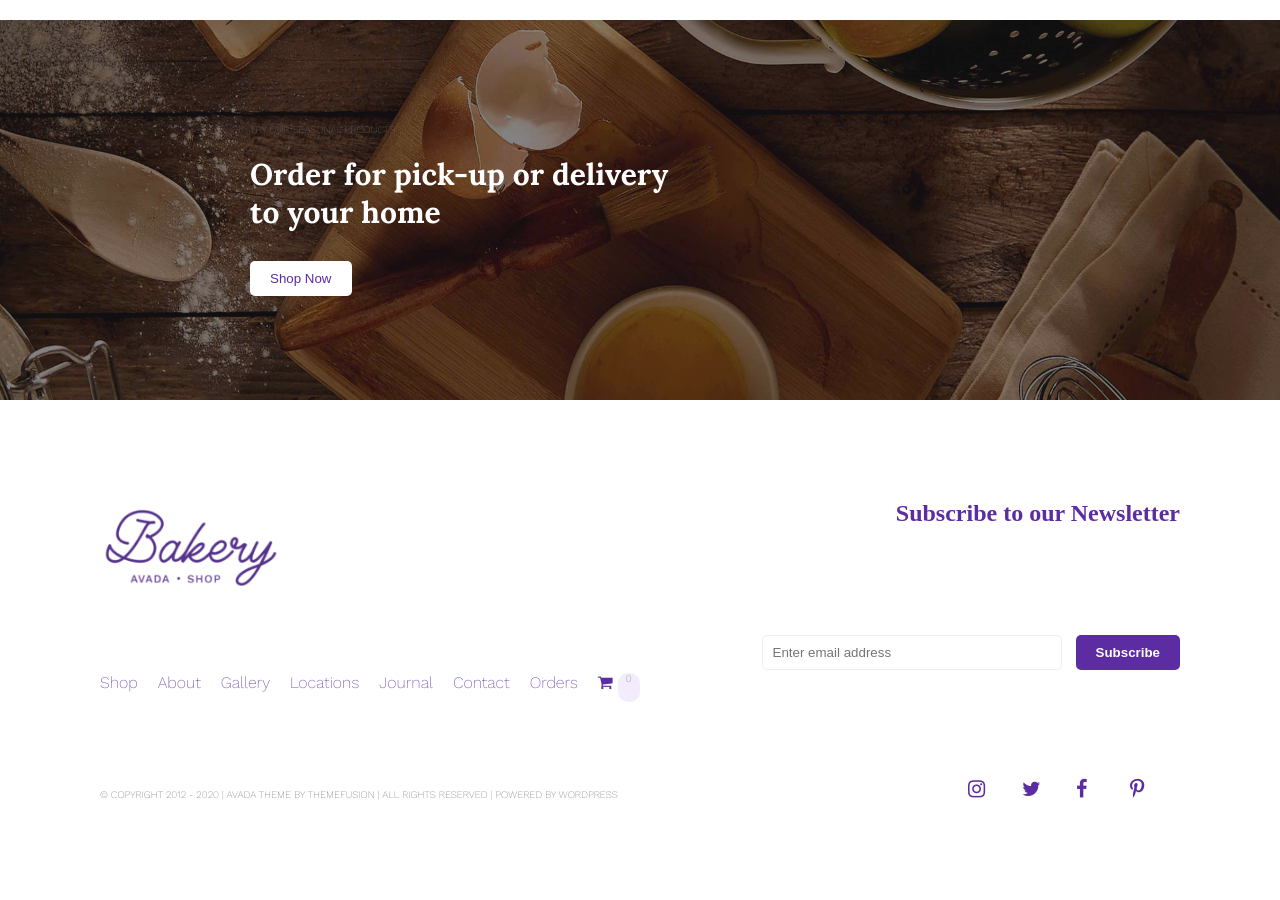
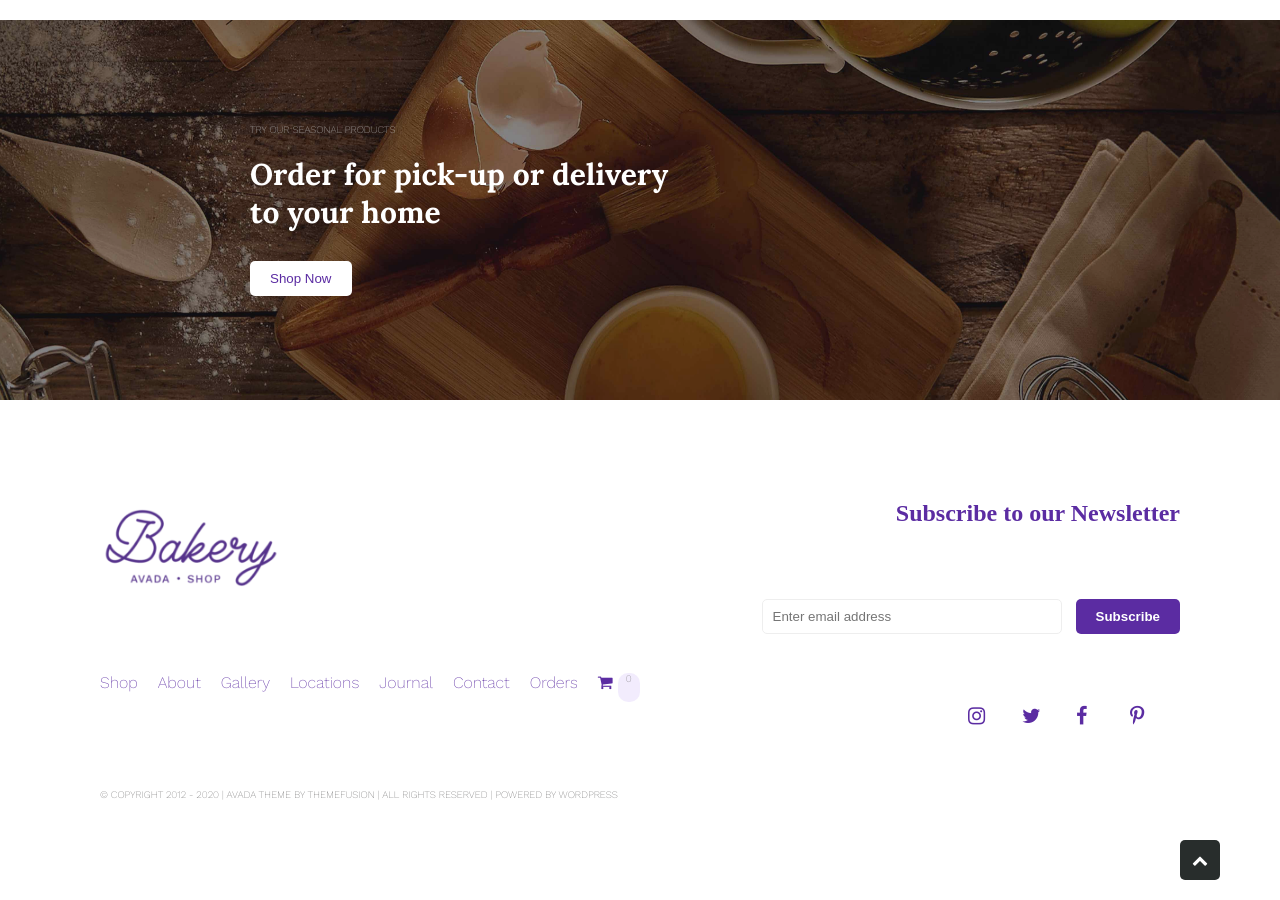
Before and after one commit to malexC137/proj-html-vuejs, a website: page index.html in a window 1280 px wide. Shown: the part 5940-6840 px from the top of the page. Drawn offline with nearby package versions, Linux system fonts and the light colour scheme.

Commit message:
Details added

```diff
--- a/index.html
+++ b/index.html
@@ -301,7 +301,7 @@
             <section class="section-7">
                 <div class="img-container-7"></div>
                 <div class="text-container-7">
-                    <p>Try our seasonal products</p>
+                    <p class="clearer">Try our seasonal products</p>
                     <h1>Order for pick-up or delivery to your home</h1>
                     <button class="button-two">Shop Now</button>
                 </div>
@@ -330,6 +330,11 @@
                     <i class="fa fa-facebook" aria-hidden="true"></i>
                     <i class="fa fa-pinterest-p" aria-hidden="true"></i>
                 </div>
+                <a href="">
+                    <div class="button-scroll-top">
+                        <i class="fa fa-chevron-up" aria-hidden="true"></i>
+                    </div>
+                </a>
             </div>
         </footer>
     </div>
--- a/src/partials/_footer.scss
+++ b/src/partials/_footer.scss
@@ -24,6 +24,7 @@ footer {
     .footer-right {
         justify-content: space-between;
         align-items: flex-end;
+        position: relative;
         color: $color-five;
         .email-input {
             input {
@@ -41,6 +42,16 @@ footer {
                 width: 50px;
             }
         }
+        .button-scroll-top {
+            position: absolute;
+            background-color: $color-fourteen;
+            color: $color-one;
+            border-radius: 5px;
+            bottom: -80px;
+            width: 40px;
+            height: 40px;
+            @include center_x_y;
+        }
     }
 
 }
--- a/src/partials/_mixins.scss
+++ b/src/partials/_mixins.scss
@@ -43,7 +43,13 @@
 }
 
 @mixin start_space_around {
-        display: flex;
-        align-items: flex-start;
-        justify-content: space-around;
+    display: flex;
+    align-items: flex-start;
+    justify-content: space-around;
 }
+
+@mixin center_x_y {
+    display: flex;
+    justify-content: center;
+    align-items: center;
+}
```
Also changed, not shown: dist/app.css.
